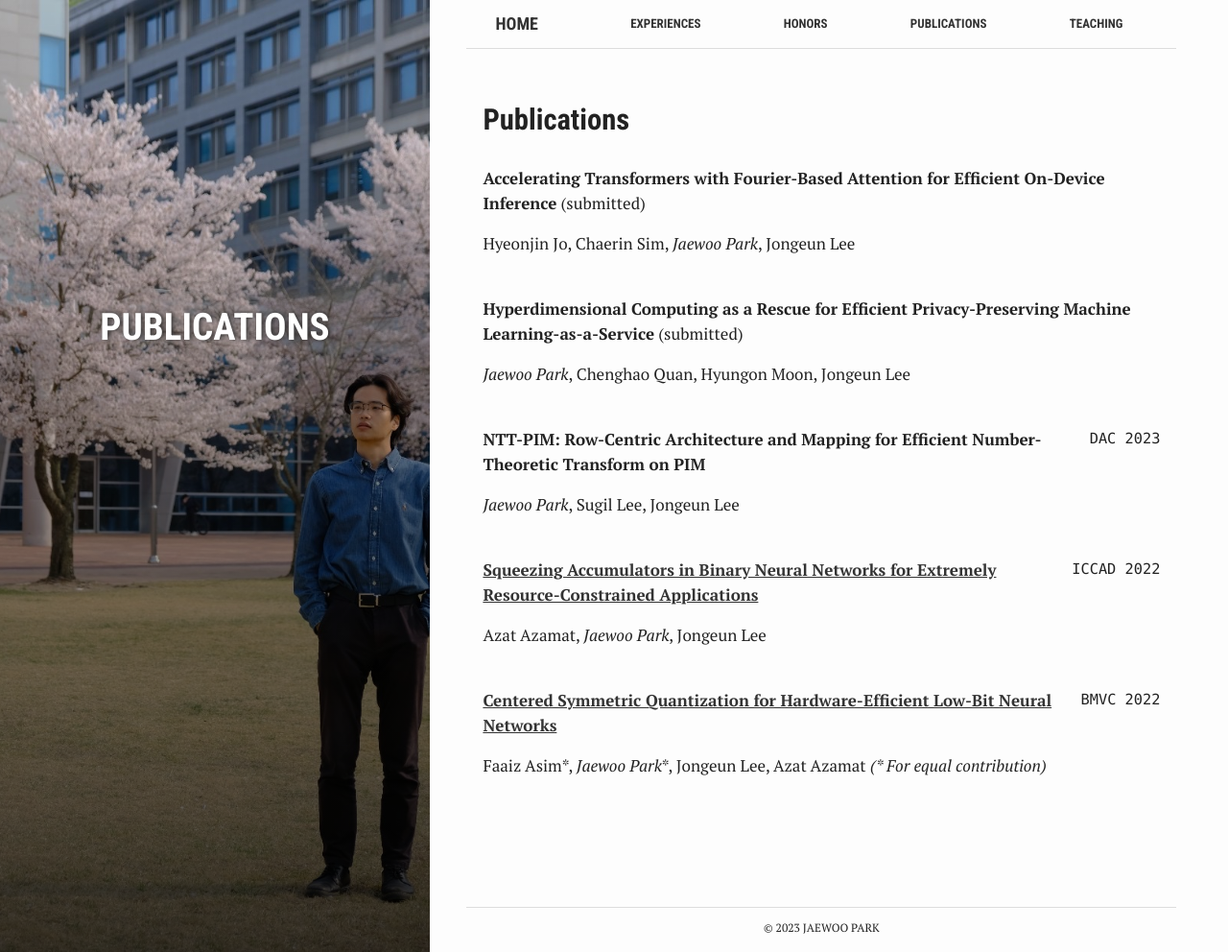
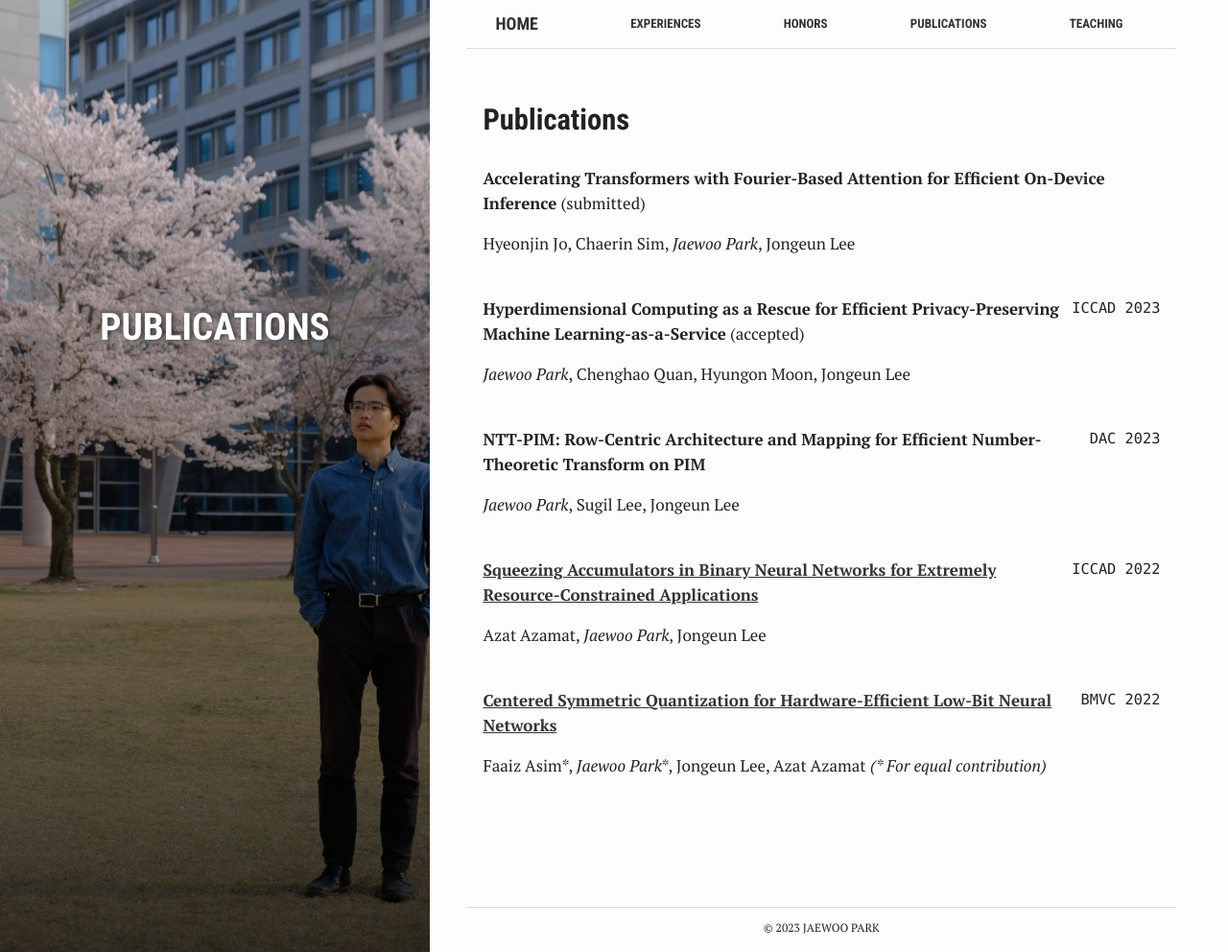
Before and after one commit to hecate64/hecate64.github.io, a Jekyll site: the page built from publications.md, in a window 1280 px wide and 992 px high. Shown: the whole window at 96% size. Built offline with Jekyll 4.4.1, drawn with Linux system fonts in a browser that asks for light colours.

Commit message:
ICCAD 2023 paper

```diff
--- a/publications.md
+++ b/publications.md
@@ -19,9 +19,9 @@ Hyeonjin Jo, Chaerin Sim, *Jaewoo Park*, Jongeun Lee
 <br/>
 
 
-<div style="float: right"> <code>  </code> </div>
+<div style="float: right"> <code> ICCAD 2023 </code> </div>
 
-__Hyperdimensional Computing as a Rescue for Efficient Privacy-Preserving Machine Learning-as-a-Service__ (submitted)
+__Hyperdimensional Computing as a Rescue for Efficient Privacy-Preserving Machine Learning-as-a-Service__ (accepted)
 
 
 *Jaewoo Park*, Chenghao Quan, Hyungon Moon, Jongeun Lee
```
Also changed, not shown: 6 other files.
